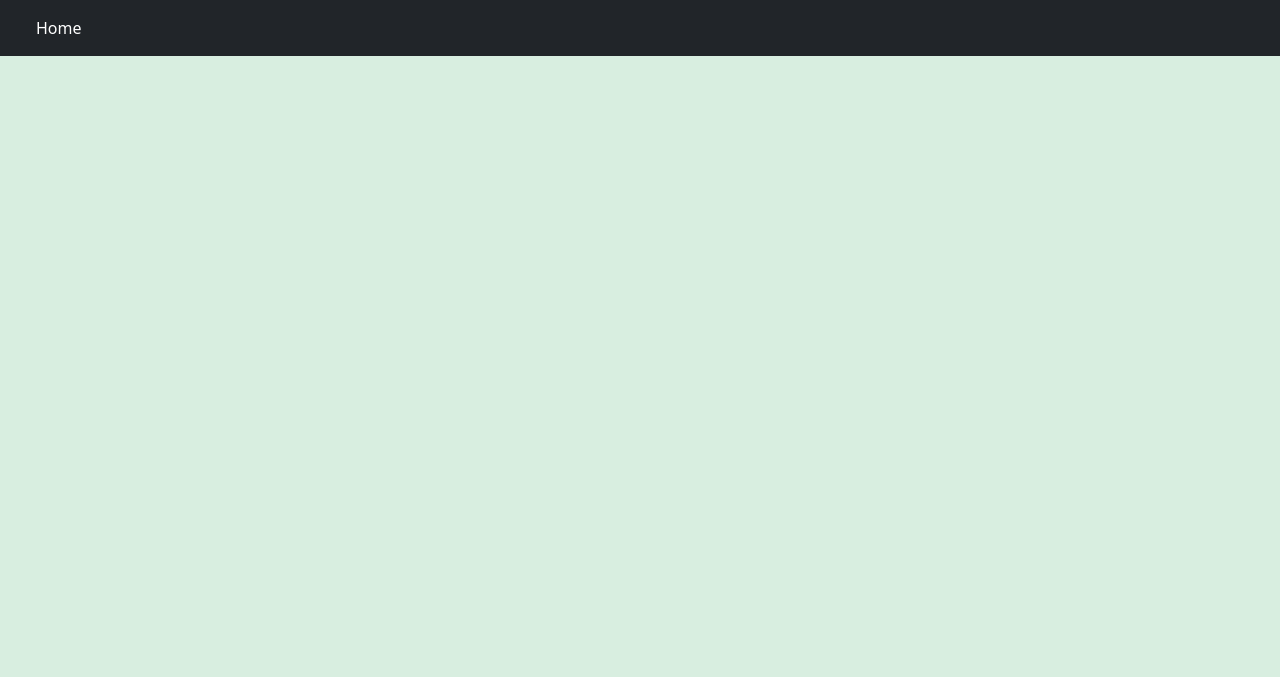
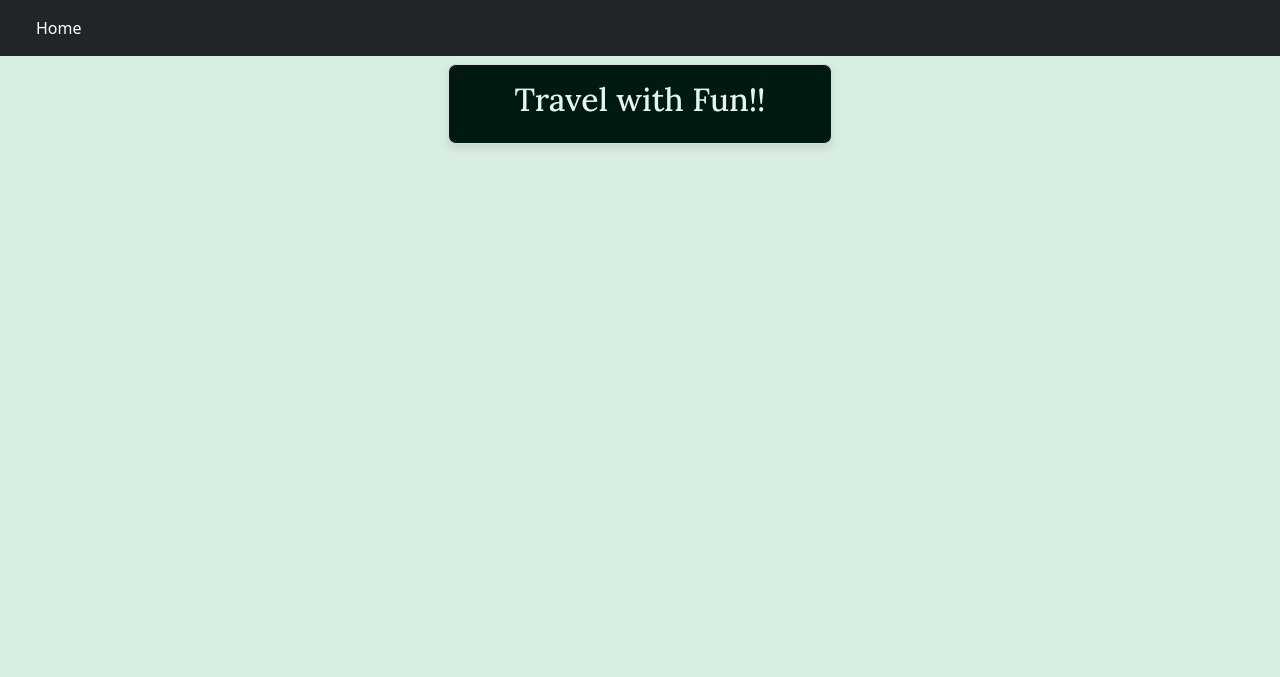
Before and after one commit to farhatamannaislam/TravelWithFun, a Django app: page / in a window 1280 px wide. Shown: the top 677 px of the page. Run offline with Django 4.2, Linux system fonts and the light colour scheme; data that the repository does not hold is empty.

Commit message:
Adjust style

```diff
--- a/static/css/style.css
+++ b/static/css/style.css
@@ -1,3 +1,4 @@
+
 .bg-custom {
     background-color: #d8eee0;
 }
@@ -9,3 +10,18 @@
     color:rgb(22, 63, 49);
     background-color: rgb(230, 248, 248);
 }
+
+#main-text {
+    text-align: center;
+    width: 30%;
+    font-family: 'Lora', sans-serif;
+    padding: 1rem 0;
+    margin: 0 auto;
+    background-color: #011a11;
+    border: 1px solid #ddd;
+    border-radius: 8px;
+    box-shadow: 0 4px 8px rgba(0, 0, 0, 0.1);
+    color: #e5f3f1;
+    margin-top: 1rem;
+    margin-bottom:1rem;
+}
--- a/templates/base.html
+++ b/templates/base.html
@@ -6,9 +6,16 @@
 <head>
     <meta charset="UTF-8">
     <meta name="viewport" content="width=device-width, initial-scale=1.0">
+    <meta name="keywords"
+    content="travel with fun, fun, travel, pleasure, city, city tour, castle, river, market">
     <title>Travel with Fun Blog</title>
-    <link rel="shortcut icon" type="image/png" href="{% static 'images/favicon.png' %}" >
-
+    <link rel="shortcut icon" type="image/png" href="{% static 'images/favicon.png' %}">
+    <!--Google Fonts-->
+    <link rel="preconnect" href="https://fonts.googleapis.com">
+    <link rel="preconnect" href="https://fonts.gstatic.com" crossorigin>
+    <link
+        href="https://fonts.googleapis.com/css2?family=Lora:ital,wght@0,400..700;1,400..700&family=Poppins:ital,wght@0,100;0,200;0,300;0,400;0,500;0,600;0,700;0,800;0,900;1,100;1,200;1,300;1,400;1,500;1,600;1,700;1,800;1,900&display=swap"
+        rel="stylesheet">
     <!-- Font Awesome CSS -->
     <link rel="stylesheet" href="https://cdnjs.cloudflare.com/ajax/libs/font-awesome/5.15.3/css/all.min.css">
     <!-- Bootstrap CSS -->
@@ -41,7 +48,11 @@
     </nav>
 
     <main class="flex-grow-1 bg-custom py-5">
-
+        <div id="main-text">
+            <h2>
+                Travel with Fun!!
+            </h2>
+        </div>
         {% block content %}
         <!-- Content Goes here -->
         {% endblock content %}
```
Also changed, not shown: static/images/default.jpg (deleted), static/images/default.webp, 3 other files.
